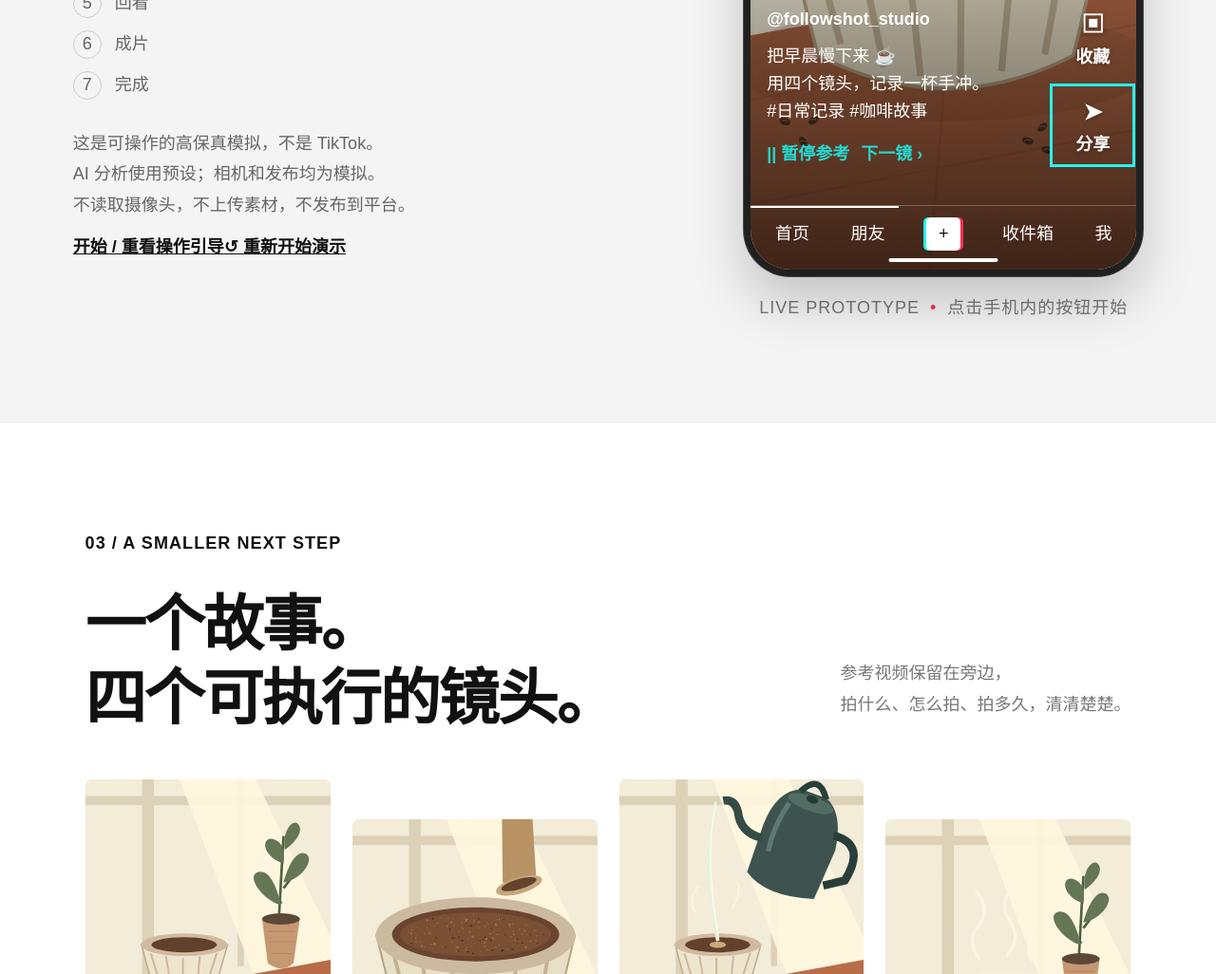
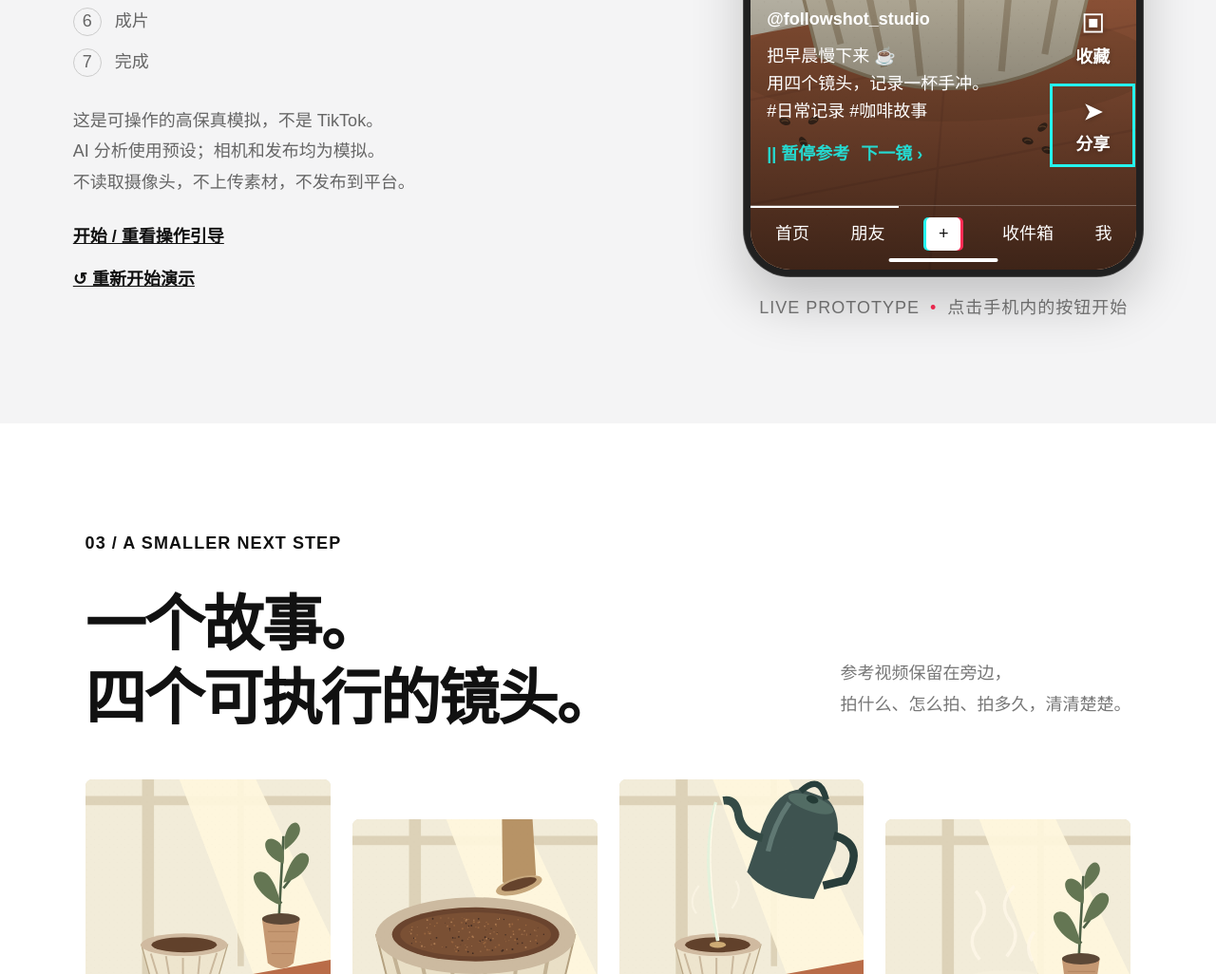
Before and after one commit to Cisanotheraccount/followshot, a website: page site/index.html in a window 1280 px wide. Shown: the part 2390-3416 px from the top of the page at 95% size. Drawn offline with Linux system fonts and the light colour scheme.

Commit message:
Separate guide replay and reset controls

```diff
--- a/site/style.css
+++ b/site/style.css
@@ -385,7 +385,8 @@ footer .brand{flex-shrink:0}
 .step-guide button{font-size:var(--text-body);font-weight:600;min-height:40px;padding:6px 12px;background:#fff;color:#111;border:0;border-radius:4px;margin:6px 8px 0 0}
 .step-guide .guide-skip,.step-guide [data-action="guide-skip"]{background:transparent;color:#fff;text-decoration:underline}
 .guide-target{outline:3px solid #25f4ee!important;outline-offset:4px;position:relative;z-index:2}
-.guide-replay{font-size:var(--text-body);font-weight:600;padding:10px 0;border:0;background:transparent;text-decoration:underline;color:inherit}
+.guide-replay{display:block;margin-top:18px;font-size:var(--text-body);font-weight:600;padding:10px 0;border:0;background:transparent;text-decoration:underline;color:inherit}
+.demo-intro #reset{display:block;margin-top:8px}
 .sheet .step-guide{margin:-6px -2px 18px;border-radius:8px;border:1px solid #25d9d0}
 
 @media(max-width:1100px){header nav a:not(.navcta){display:none}
```
